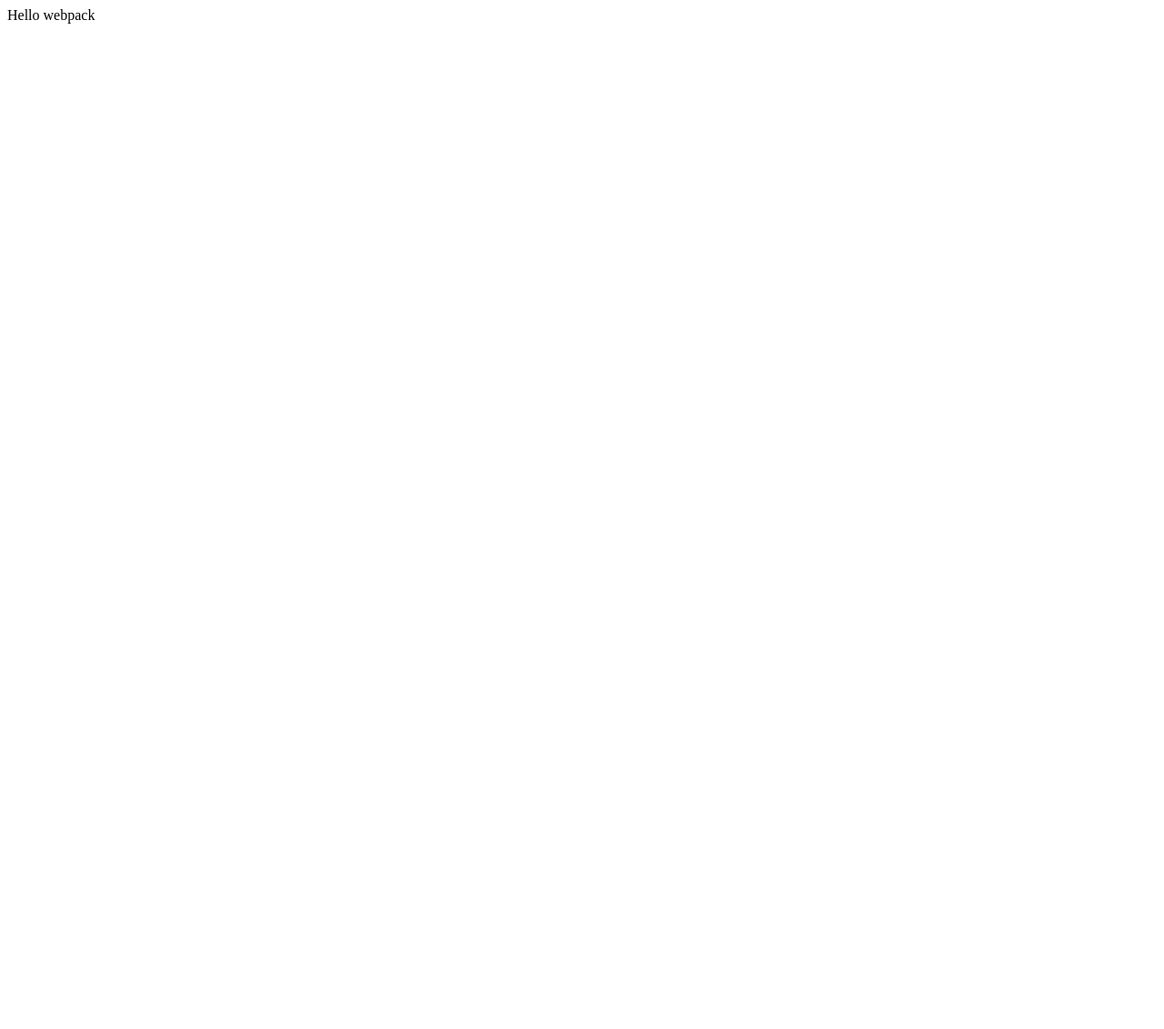
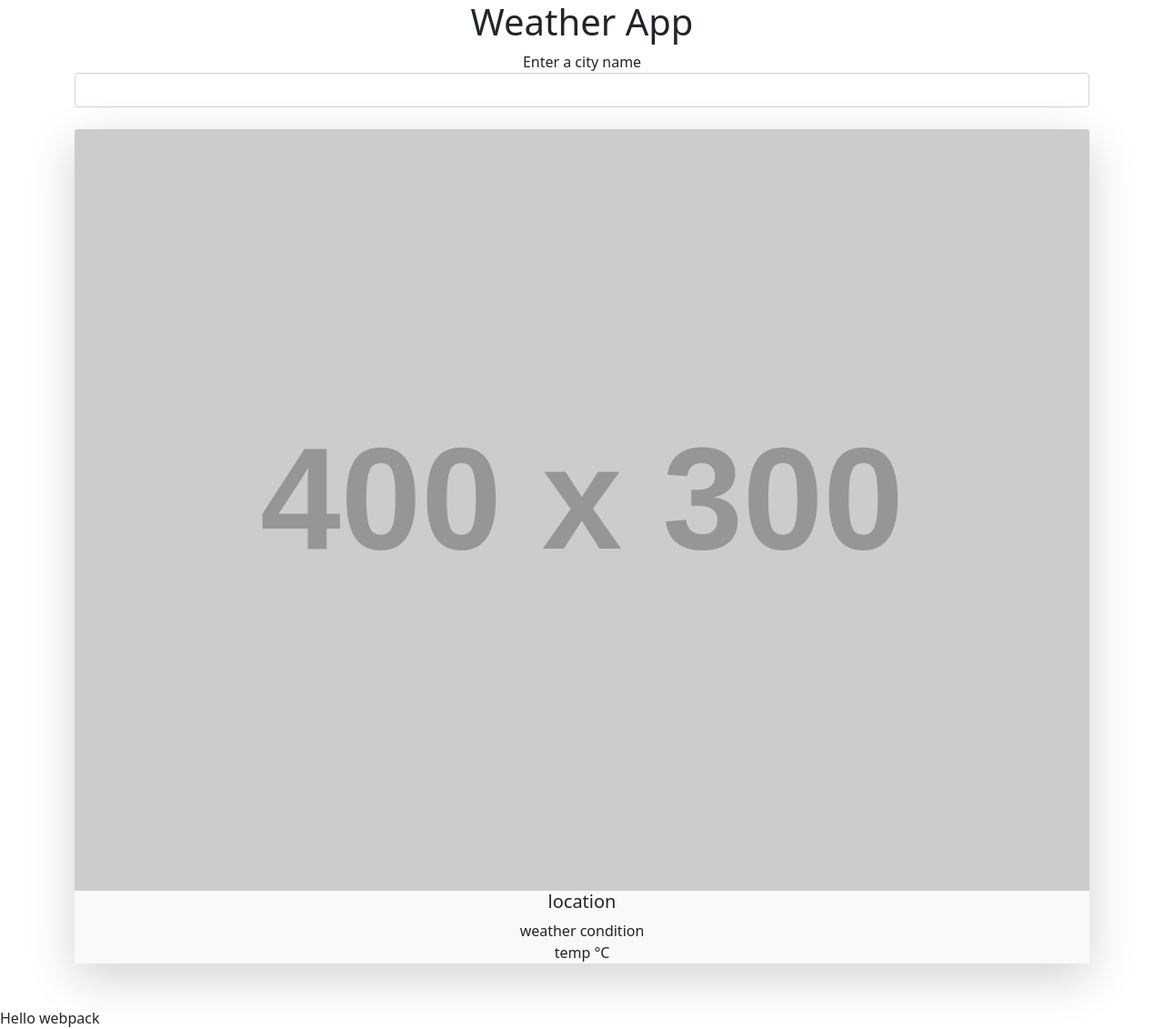
Before and after one commit to tanzila-abedin/weather-app-js, a website built with webpack: page dist/index.html in a window 1280 px wide. Shown: the whole page at 91% size. Before the commit the page ends 800 px from the top, so only its background shows below. Built offline with nearby package versions, Linux system fonts and the light colour scheme; placeholder pictures from the web are drawn by us; files whose address does not match are found by name.

Commit message:
Add form template and image card

```diff
--- a/dist/index.html
+++ b/dist/index.html
@@ -4,10 +4,36 @@
      <meta charset="UTF-8">
      <meta http-equiv="X-UA-Compatible" content="IE=edge">
      <meta name="viewport" content="width=device-width, initial-scale=1.0">
-     <title>Document</title>
-         <script src="https://unpkg.com/lodash@4.17.20"></script>
+     <link href="https://cdn.jsdelivr.net/npm/bootstrap@5.0.1/dist/css/bootstrap.min.css" rel="stylesheet"
+     integrity="sha384-+0n0xVW2eSR5OomGNYDnhzAbDsOXxcvSN1TPprVMTNDbiYZCxYbOOl7+AMvyTG2x"   crossorigin="anonymous">
+     <link rel="stylesheet" href="./style.css">
+     <title>Weather App</title>
 </head>
 <body>
+     <div class="main container text-center">
+         <h1 class="text-center">Weather App</h1>
+         <form class="search-location mb-4">
+              <label for="city">Enter a city name</label>
+               <input type="text" name="city" class="form-control">
+         </form>
+
+         <div class="shadow-lg">
+              <img src="https://via.placeholder.com/400x300" class="card-img-top">
+              <div class="icon">
+                   <!-- icon -->
+              </div>
+              <div class="weather-details bg-light mb-5">
+                   <h5 class="location">location</h5>
+                   <div>weather condition</div>
+                   <div>
+                        <span>temp</span>
+                        <span>&deg;C</span>
+                   </div>
+              </div>
+         </div>
+
+     </div>
+
        <script src="main.js"></script>
 </body>
 </html>
```
